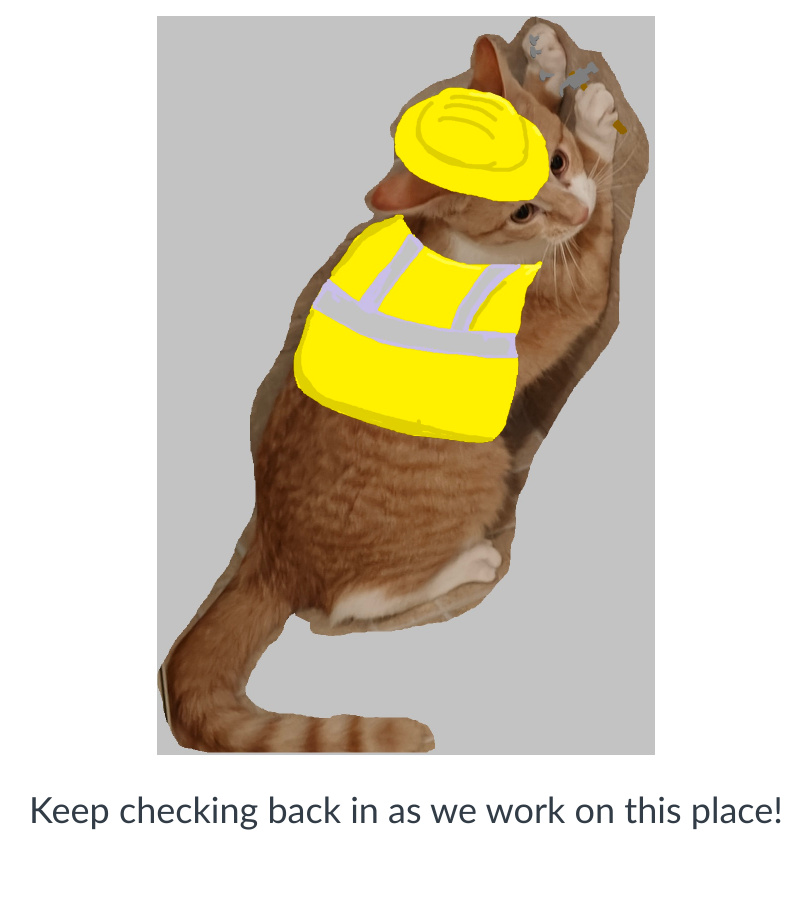
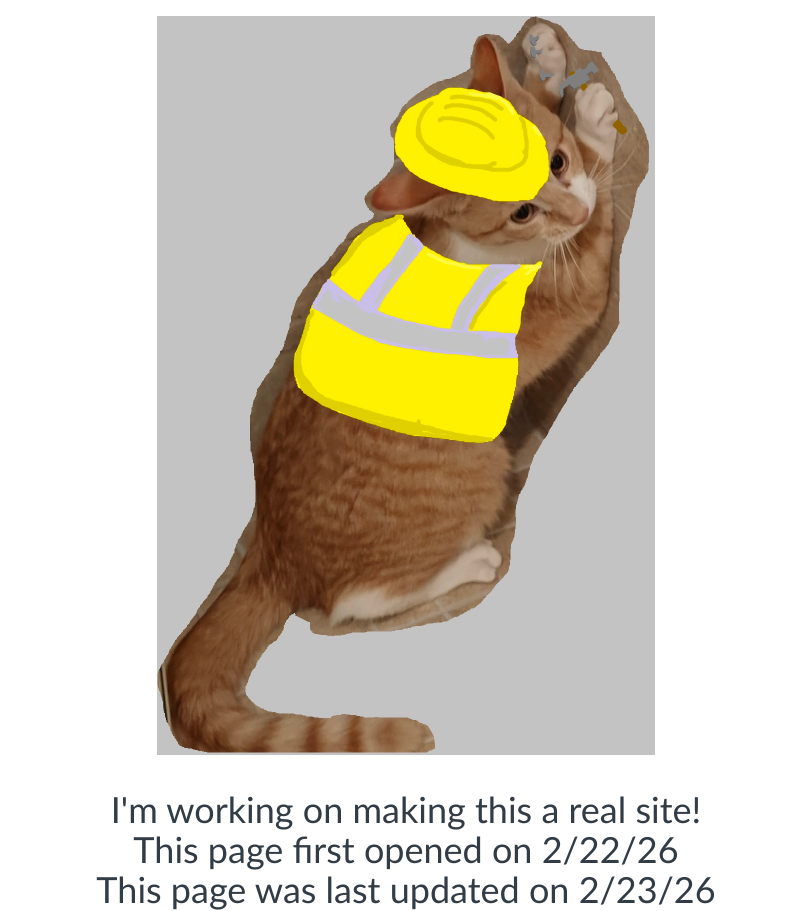
Before and after one commit to Jellyphish1/Personal-site, a plain HTML site: page index.html in a window 1280 px wide. Shown: the part 90-1001 px from the top of the page, without its empty margins (234-1045 px from the left). Before the commit the page ends 921 px from the top, so only its background shows below. Drawn offline with Linux system fonts and the light colour scheme.

Commit message:
Add files via upload

```diff
--- a/index.html
+++ b/index.html
@@ -67,7 +67,11 @@ p#paragraph {
                 <p id="header">Thanks for stopping by!</p>
                 <img src="Construction.jpg"/>
 
-                <p id="paragraph">Keep checking back in as we work on this place!</p>
+                <p id="paragraph">I'm working on making this a real site!</p>
+                <p id="paragraph"> </p>
+                <p id="paragraph">This page first opened on 2/22/26</p>
+                <p id="paragraph">This page was last updated on 2/23/26</p>
+
 				</div>
 			</div>
         </div>
```
